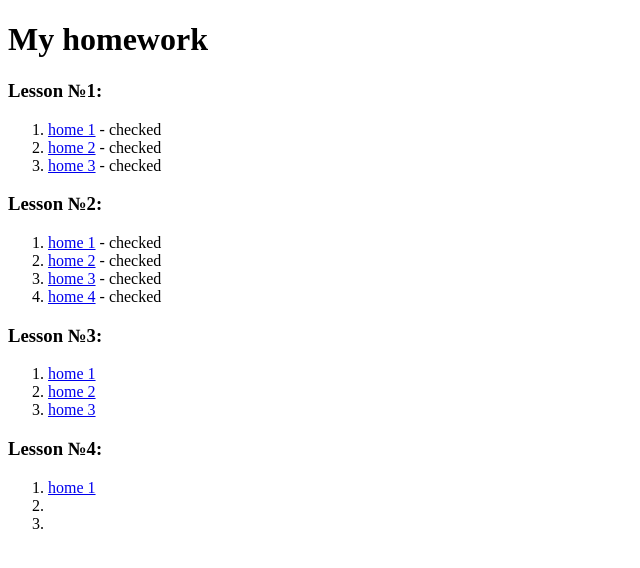
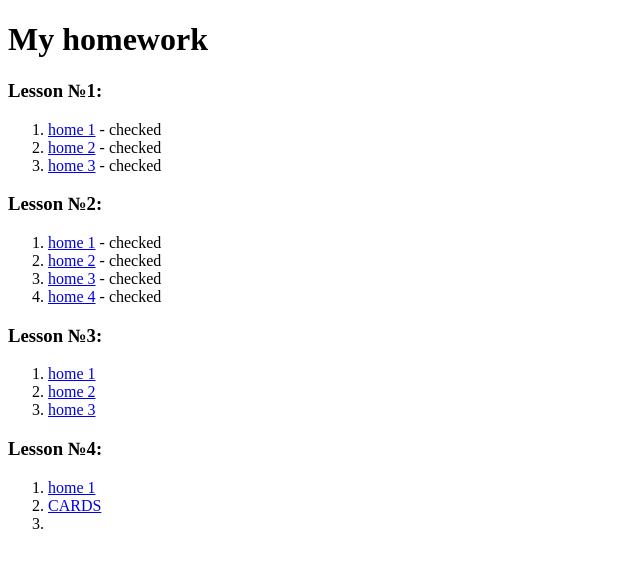
Before and after one commit to n-gozhko/Gozhko-Natalia, a plain HTML site: page index.html in a window 1280 px wide. Shown: the whole page, without its empty margins (0-640 px from the left). Drawn offline with Linux system fonts and the light colour scheme.

Commit message:
index commit

```diff
--- a/index.html
+++ b/index.html
@@ -55,6 +55,7 @@
             <a href="lesson4/homework_1/DiV_FRAME.html" target="_blank">home 1</a>
             </li>
             <li>
+            <a href="lesson4/homework_add/CARDS.html" target="_blank">CARDS</a>
                 </li>
                 <li>
 
```
Also changed, not shown: lesson4/homework_2/style.css (added).
